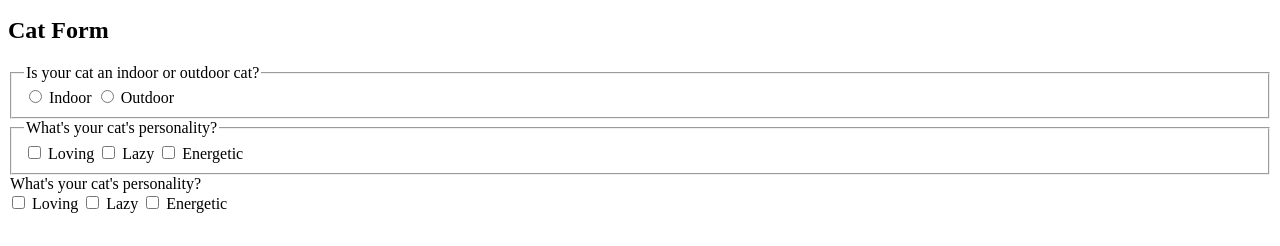
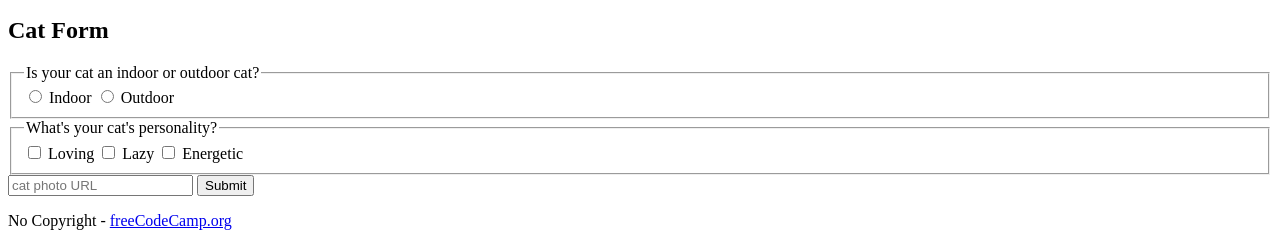
Before and after one commit to Shiva-Kumar-S-M/Cat-App, a plain HTML site: page index.html in a window 1280 px wide. Shown: the part 1419-1665 px from the top of the page. Before the commit the page ends 1640 px from the top, so only its background shows below. Drawn offline with Linux system fonts and the light colour scheme.

Commit message:
completed

```diff
--- a/index.html
+++ b/index.html
@@ -3,7 +3,7 @@
 <head>
     <meta charset="UTF-8">
     <meta name="viewport" content="width=device-width, initial-scale=1.0">
-    <title>Document</title>
+    <title>CatPhotoApp</title>
 </head>
 <body>
     <h1>CatPhotoApp</h1>
@@ -48,11 +48,17 @@
             <input id="loving" type="checkbox" name="personality"> <label for="loving">Loving</label>
             <input id="lazy" type="checkbox" name="personality"> <label for="lazy">Lazy</label>
             <input id="energetic" type="checkbox" name="personality"> <label for="energetic"> Energetic</label>
-          </fieldset> <legend>What's your cat's personality?</legend>
-          <input id="loving" type="checkbox" name="personality"> <label for="loving">Loving</label>
-          <input id="lazy" type="checkbox" name="personality"> <label for="lazy">Lazy</label>
-          <input id="energetic" type="checkbox" name="personality"> <label for="energetic"> Energetic</label>
-        </fieldset>
+          </fieldset>
+          <input type="text" name="catphotourl" placeholder="cat photo URL" required>
+          <button type="submit">Submit</button>
+        </form>
+      </section>
+    </main>
+    <footer>
+      <p>
+        No Copyright - <a href="https://www.freecodecamp.org">freeCodeCamp.org</a>
+      </p>
+    </footer>
 
 </body>
 </html>
```
